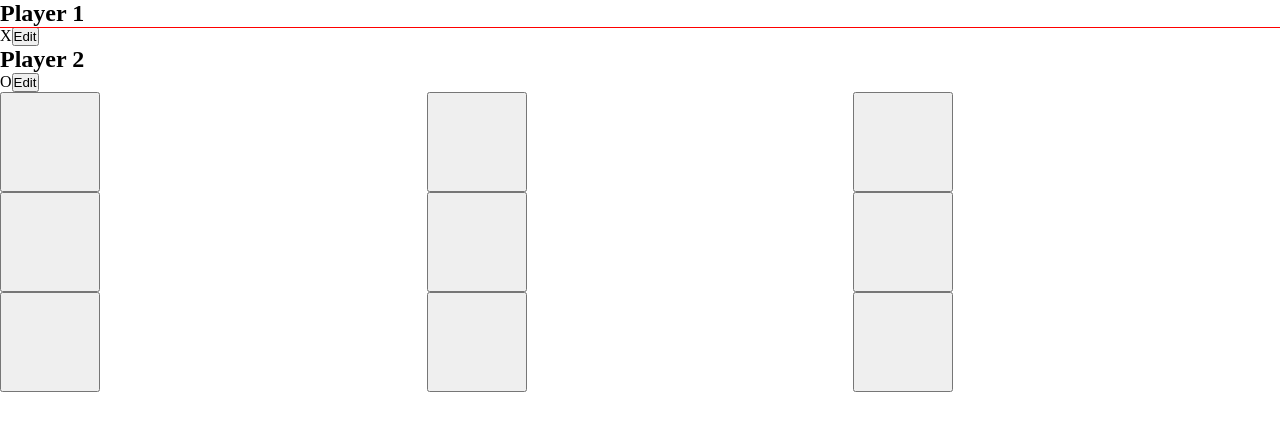
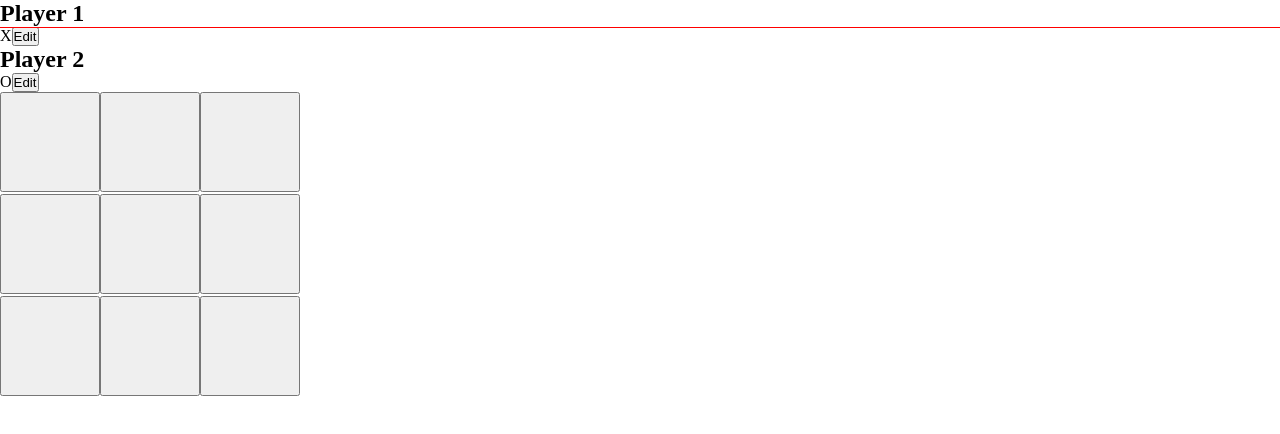
Before and after one commit to gunny18/tic-tac-toe, a React (Vite) app: page / in a window 1280 px wide. Shown: the top 434 px of the page. Built offline with nearby package versions, Linux system fonts and the light colour scheme.

Commit message:
Corrections to gameboard display and styles

```diff
--- a/src/components/GameBoard.jsx
+++ b/src/components/GameBoard.jsx
@@ -17,10 +17,12 @@ const GameBoard = ({ turns, selectBoardBox }) => {
 
   return (
     <ol className="gameboard">
-      {gameboard.map((row, rowIdx) => (
-        <ol key={rowIdx}>
+      {gameboard.map((row, rowIdx) => {
+        return (
+          <li key={rowIdx}>
+            <ol className="gameboard-row">
               {row.map((col, colIdx) => (
-            <li key={colIdx}>
+                <li className="boxes" key={colIdx}>
                   <Button
                     onClick={() => {
                       selectBoardBox(rowIdx, colIdx);
@@ -32,7 +34,9 @@ const GameBoard = ({ turns, selectBoardBox }) => {
                 </li>
               ))}
             </ol>
-      ))}
+          </li>
+        );
+      })}
     </ol>
   );
 };
--- a/src/index.css
+++ b/src/index.css
@@ -4,17 +4,19 @@
   box-sizing: border-box;
 }
 
+/* li {
+  list-style: none;
+} */
+
+.gameboard-row {
+  display: flex;
+}
+
 li {
   list-style: none;
 }
 
-.gameboard {
-  display: grid;
-  grid-template-columns: repeat(3, 1fr);
-}
-
-.gameboard li,
-.gameboard button {
+.boxes button {
   width: 100px;
   height: 100px;
 }
```
Lines whose indentation alone changed are shown as unchanged.
